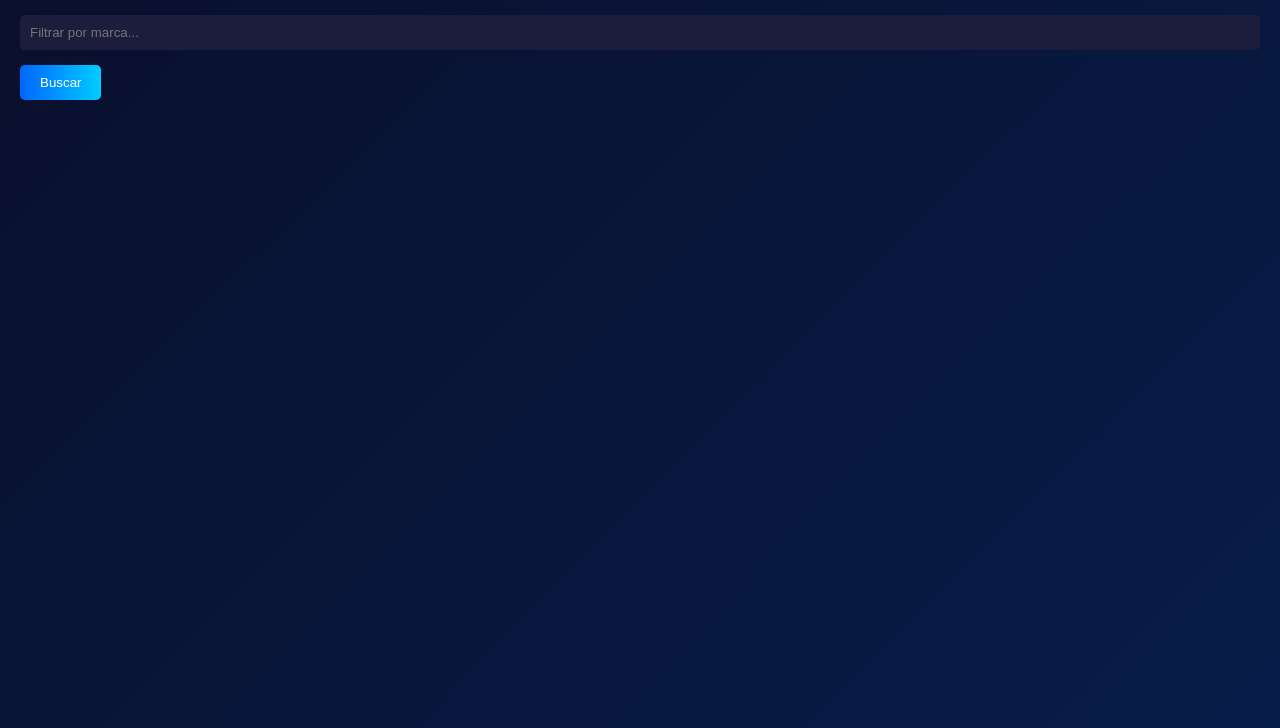
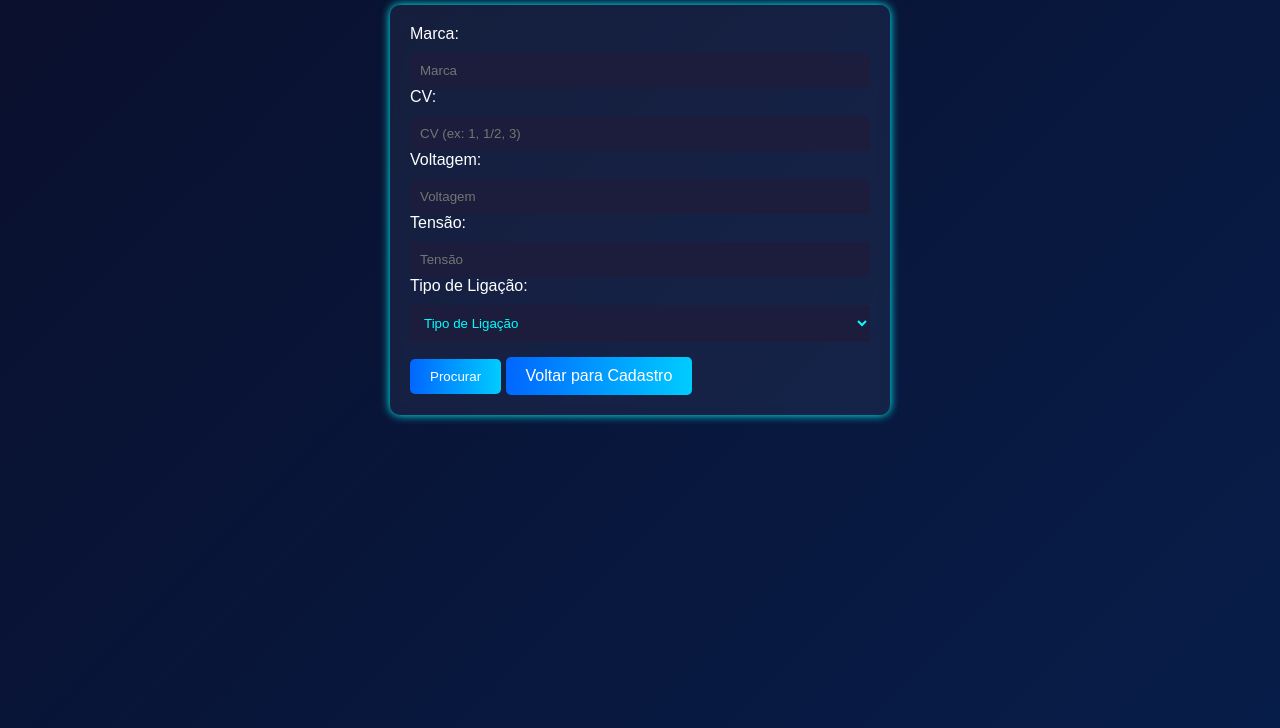
Before and after one commit to Brennogbi/bsmotores-esquemas, a plain HTML site: page cadastro-esquemas/frontend/listar.html in a window 1280 px wide. Shown: the part 72-800 px from the top of the page. Drawn offline with Linux system fonts and the light colour scheme; no server answers.

Commit message:
listarhtml

```diff
--- a/cadastro-esquemas/frontend/listar.html
+++ b/cadastro-esquemas/frontend/listar.html
@@ -1,16 +1,42 @@
+<!-- listar.html -->
 <!DOCTYPE html>
 <html lang="pt-BR">
 <head>
-    <meta charset="UTF-8">
-    <meta name="viewport" content="width=device-width, initial-scale=1.0">
-    <title>Listar Esquemas</title>
-    <link rel="stylesheet" href="style.css">
+  <meta charset="UTF-8" />
+  <meta name="viewport" content="width=device-width, initial-scale=1" />
+  <title>Listar Esquemas</title>
+  <link rel="stylesheet" href="style.css" />
 </head>
 <body>
-    <h1>Listar Esquemas</h1>
-    <input type="text" id="filtroMarca" placeholder="Filtrar por marca...">
-    <button onclick="buscarMotores()">Buscar</button>
-    <div id="listaMotores"></div>
-    <script src="listar.js"></script>
+
+  <h1> Esquemas</h1>
+
+  <form id="form-listar">
+    <label for="marcaBusca">Marca:</label>
+    <input type="text" id="marcaBusca" name="marca" placeholder="Marca" />
+
+    <label for="cvBusca">CV:</label>
+    <input type="text" id="cvBusca" name="cv" placeholder="CV (ex: 1, 1/2, 3)" />
+
+    <label for="voltagemBusca">Voltagem:</label>
+    <input type="text" id="voltagemBusca" name="voltagem" placeholder="Voltagem" />
+
+    <label for="tensaoBusca">Tensão:</label>
+    <input type="text" id="tensaoBusca" name="tensao" placeholder="Tensão" />
+
+    <label for="tipoLigacaoBusca">Tipo de Ligação:</label>
+    <select id="tipoLigacaoBusca" name="tipoLigacao">
+      <option value="">Tipo de Ligação</option>
+      <option value="monofasico">Monofásico</option>
+      <option value="trifasico">Trifásico</option>
+    </select>
+
+    <button type="submit">Procurar</button>
+    <a href="index.html">Voltar para Cadastro</a>
+  </form>
+
+  <div id="resultado"></div>
+
+  <script src="listar.js"></script>
 </body>
 </html>
```
